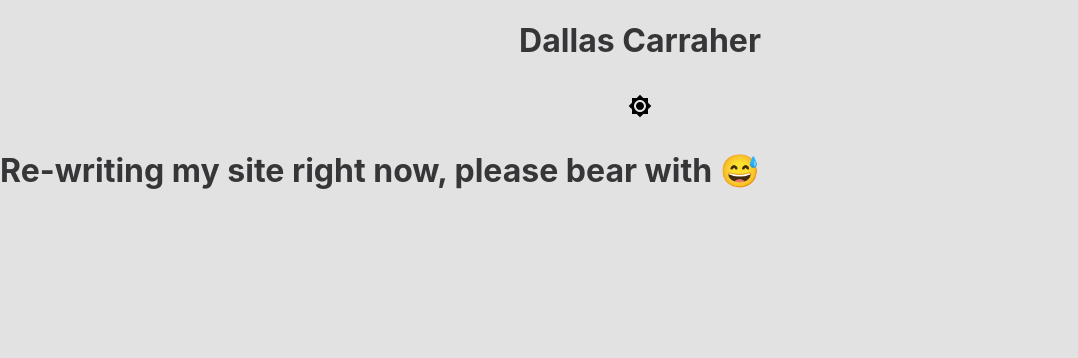
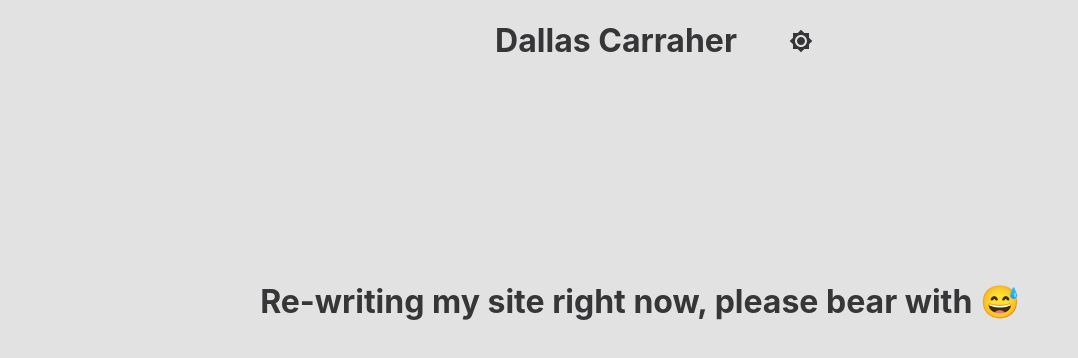
Before and after one commit to DallasCarraher/dallascarraher.dev, a React (Create React App) app: page / in a window 1280 px wide. Shown: the top 358 px of the page, without its empty margins (0-1078 px from the left). Built offline with nearby package versions, Linux system fonts and the light colour scheme.

Commit message:
gettin' somewhere

```diff
--- a/src/Views/components/Header.jsx
+++ b/src/Views/components/Header.jsx
@@ -1,10 +1,12 @@
 import React from 'react'
+import { ThemeIconButton } from 'components/ThemeIconButton'
 import styles from './Header.module.css'
 
 export function Header() {
   return (
-    <header className={styles.header}>
-      <h1>Dallas Carraher</h1>
+    <header className={styles.flexParent}>
+      <h1 className={styles.flexChild}>Dallas Carraher</h1>
+      <ThemeIconButton className={styles.flexChild} />
     </header>
   )
 }
--- a/src/Views/components/Header.module.css
+++ b/src/Views/components/Header.module.css
@@ -1,5 +1,15 @@
-.header {
+.flexParent {
   display: flex;
-  flex-direction: column;
-  text-align: center;
+  flex-direction: start;
+  justify-content: center;
 }
+
+.flexChild {
+  margin-left: 40px;
+  margin-right: 40px;
+}
+
+.themeIcon {
+  width: 10px;
+  height: 10px;
+}
--- /dev/null
+++ b/src/Views/components/Home.jsx
@@ -0,0 +1,14 @@
+import React from 'react'
+import { Header } from './Header'
+import styles from './Home.module.css'
+
+export function Home() {
+  return (
+    <>
+      <Header />
+      <h1 className={styles.message}>
+        Re-writing my site right now, please bear with 😅
+      </h1>
+    </>
+  )
+}
--- /dev/null
+++ b/src/Views/components/Home.module.css
@@ -0,0 +1,4 @@
+.message {
+  margin-top: 200px;
+  text-align: center;
+}
--- a/src/Views/components/Home/Home.jsx
+++ /dev/null
@@ -1,16 +0,0 @@
-import React from 'react'
-import styles from './Home.module.css'
-import { Header } from '../Header'
-import { ThemeIconButton } from 'components/ThemeIconButton'
-
-export function Home() {
-  return (
-    <>
-      <Header />
-      <div className={styles.themeIcon}>
-        <ThemeIconButton />
-      </div>
-      <h1>Re-writing my site right now, please bear with 😅</h1>
-    </>
-  )
-}
--- a/src/Views/components/Home/Home.module.css
+++ /dev/null
@@ -1,3 +0,0 @@
-.themeIcon {
-  text-align: center;
-}
--- a/src/Views/components/index.js
+++ b/src/Views/components/index.js
@@ -1 +1 @@
-export { Home } from './Home/Home.jsx'
+export { Home } from './Home.jsx'
--- a/src/components/ThemeIconButton.jsx
+++ b/src/components/ThemeIconButton.jsx
@@ -19,9 +19,9 @@ export function ThemeIconButton() {
       onClick={toggleTheme}
     >
       {theme === 'light' ? (
-        <DarkThemeIcon style={{ color: 'black' }} />
+        <DarkThemeIcon style={{ color: '#363537' }} />
       ) : (
-        <LightThemeIcon style={{ color: 'white' }} />
+        <LightThemeIcon style={{ color: '#FAFAFA' }} />
       )}
     </IconButton>
   )
```
